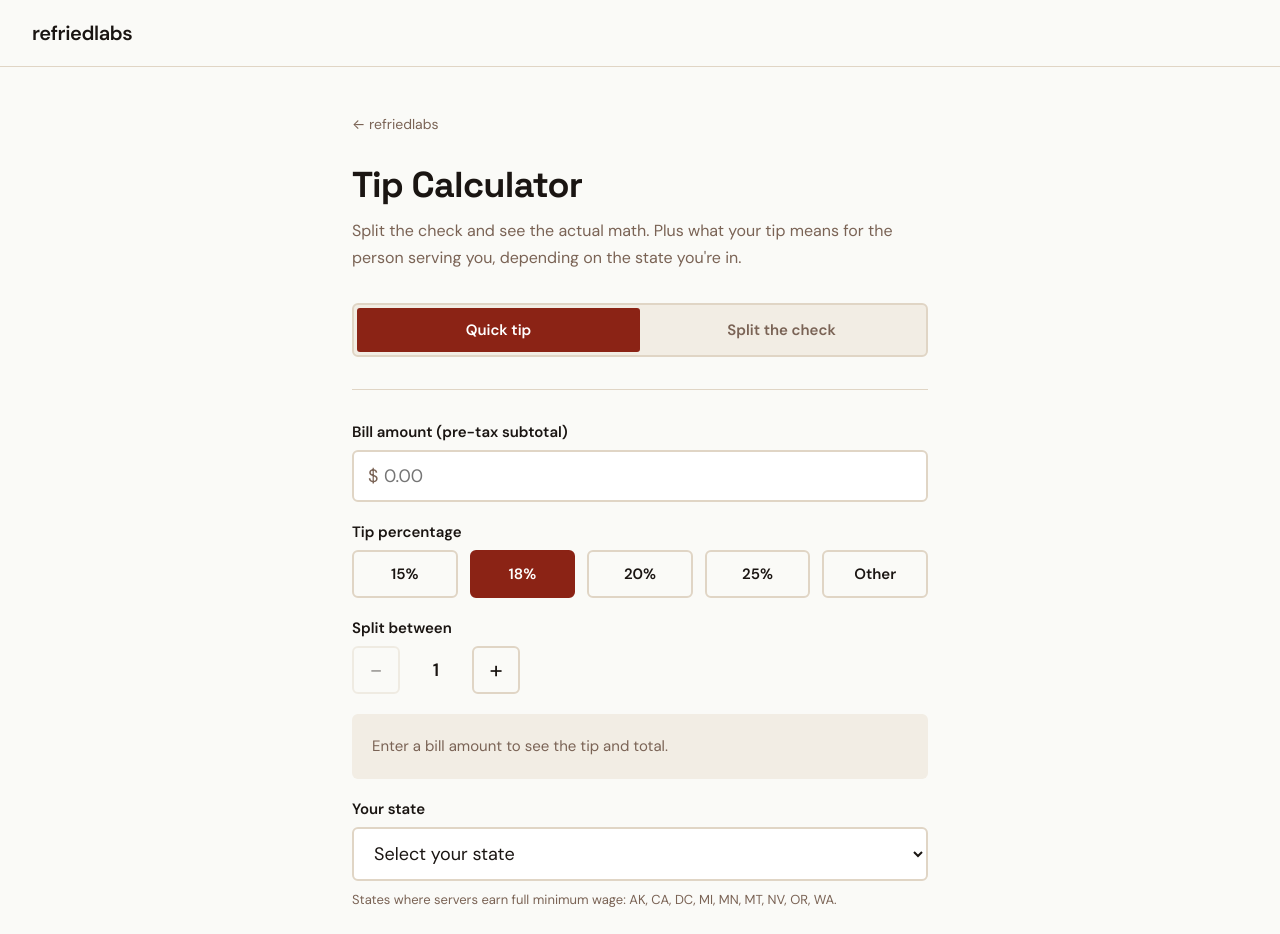
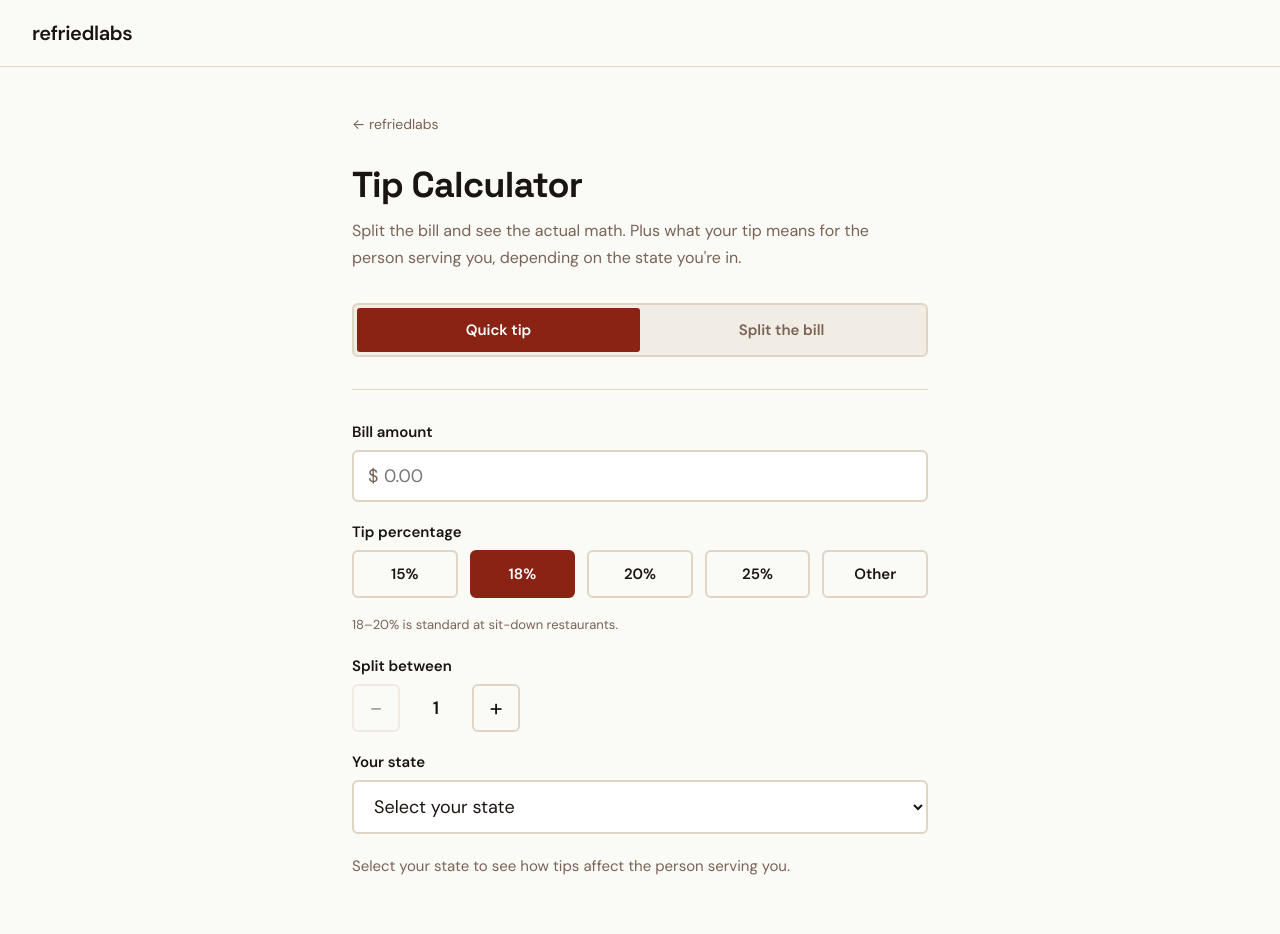
Before and after one commit to tsunamai/refriedlabs, a SvelteKit app: page /tools/tip-calculator in a window 1280 px wide. Shown: the top 934 px of the page. Built offline with nearby package versions, Linux system fonts and the light colour scheme.

Commit message:
fix: tourist UX — plain bill label, tip norm hint, state above result, rename to Split the bill

```diff
--- a/src/routes/tools/tip-calculator/+page.svelte
+++ b/src/routes/tools/tip-calculator/+page.svelte
@@ -36,10 +36,7 @@
 
 	const hasBill = $derived(bill > 0);
 
-	// Bill-amount label reflects what the entered amount represents (toggle copy).
-	const billLabel = $derived(
-		baseMode === 'pretax' ? 'Bill amount (pre-tax subtotal)' : 'Bill amount (post-tax total)'
-	);
+	const billLabel = $derived('Bill amount');
 
 	const baseNote = $derived(
 		baseMode === 'pretax'
@@ -307,7 +304,7 @@
 	<title>Tip Calculator | refriedlabs</title>
 	<meta
 		name="description"
-		content="Split the check and see the actual math. Plus what your tip means for the person serving you, depending on the state you're in."
+		content="Split the bill and see the actual math. Plus what your tip means for the person serving you, depending on the state you're in."
 	/>
 </svelte:head>
 
@@ -317,7 +314,7 @@
 
 <h1>Tip Calculator</h1>
 <p class="tool-description">
-	Split the check and see the actual math. Plus what your tip means for the person serving you,
+	Split the bill and see the actual math. Plus what your tip means for the person serving you,
 	depending on the state you're in.
 </p>
 
@@ -333,7 +330,7 @@
 		class="mode-btn"
 		class:active={mode === 'split'}
 		onclick={() => (mode = 'split')}
-	>Split the check</button>
+	>Split the bill</button>
 </div>
 
 <hr class="divider" />
@@ -388,6 +385,8 @@
 			</button>
 		</div>
 
+		<p class="tip-norm-hint">18–20% is standard at sit-down restaurants.</p>
+
 		{#if tipMode === 'other'}
 			<div class="other-wrap">
 				<label for="other-percent" class="sr-only">Custom tip percentage</label>
@@ -437,33 +436,7 @@
 		</div>
 	</div>
 
-	<!-- 4. Result block -->
-	<section class="result" aria-live="polite" aria-label="Tip result">
-		{#if hasBill}
-			<div class="result-row">
-				<span class="result-label">Tip amount</span>
-				<span class="result-value">{money(result.tipAmount)}</span>
-			</div>
-			<div class="result-row">
-				<span class="result-label">Total</span>
-				<span class="result-value result-total">{money(result.total)}</span>
-			</div>
-			{#if partySize > 1 && result.perPerson !== null}
-				<div class="result-row result-per-person">
-					<span class="result-label">Tip per person</span>
-					<span class="result-value">{money(result.tipPerPerson!)} each</span>
-				</div>
-				<div class="result-row result-per-person">
-					<span class="result-label">Total per person</span>
-					<span class="result-value">{money(result.perPerson)} each (approximately)</span>
-				</div>
-			{/if}
-		{:else}
-			<p class="result-empty">Enter a bill amount to see the tip and total.</p>
-		{/if}
-	</section>
-
-	<!-- 5. State selector -->
+	<!-- 4. State — before result so wage context informs the tip choice -->
 	<div class="field">
 		<label for="state">Your state</label>
 		<select id="state" bind:value={selectedState}>
@@ -472,14 +445,13 @@
 				<option value={opt.code}>{opt.name}</option>
 			{/each}
 		</select>
-		<p class="field-hint">States where servers earn full minimum wage: AK, CA, DC, MI, MN, MT, NV, OR, WA.</p>
-	</div>
-
-	<!-- State-aware wage note. Slot reserved from first paint to avoid layout shift. -->
+	</div>
+
+	<!-- State-aware wage note -->
 	<div class="wage-slot">
 		{#if !stateChosen}
 			<p class="wage-prompt">
-				Select your state to see wage context for the person serving you.
+				Select your state to see how tips affect the person serving you.
 			</p>
 		{:else}
 			<div class="signpost-box" role="note">
@@ -509,6 +481,32 @@
 			</p>
 		{/if}
 	</div>
+
+	<!-- 5. Result block -->
+	<section class="result" aria-live="polite" aria-label="Tip result">
+		{#if hasBill}
+			<div class="result-row">
+				<span class="result-label">Tip amount</span>
+				<span class="result-value">{money(result.tipAmount)}</span>
+			</div>
+			<div class="result-row">
+				<span class="result-label">Total</span>
+				<span class="result-value result-total">{money(result.total)}</span>
+			</div>
+			{#if partySize > 1 && result.perPerson !== null}
+				<div class="result-row result-per-person">
+					<span class="result-label">Tip per person</span>
+					<span class="result-value">{money(result.tipPerPerson!)} each</span>
+				</div>
+				<div class="result-row result-per-person">
+					<span class="result-label">Total per person</span>
+					<span class="result-value">{money(result.perPerson)} each (approximately)</span>
+				</div>
+			{/if}
+		{:else}
+			<p class="result-empty">Enter a bill amount to see the tip and total.</p>
+		{/if}
+	</section>
 
 	<!-- 6. Pre-tax / post-tax toggle (advanced — collapsed by default) -->
 	<details class="tip-base-details">
@@ -738,7 +736,7 @@
 </div>
 
 {:else}
-<!-- Split the check mode -->
+<!-- Split the bill mode -->
 <section class="split-mode">
 
 	<!-- 1. Who's splitting? -->
@@ -1017,6 +1015,12 @@
 		padding-right: 2rem;
 	}
 
+	.tip-norm-hint {
+		font-size: 0.8125rem;
+		color: var(--muted);
+		margin-top: var(--space-xs);
+	}
+
 	.other-wrap {
 		margin-top: var(--space-sm);
 	}
```
Lines whose indentation alone changed are shown as unchanged.
